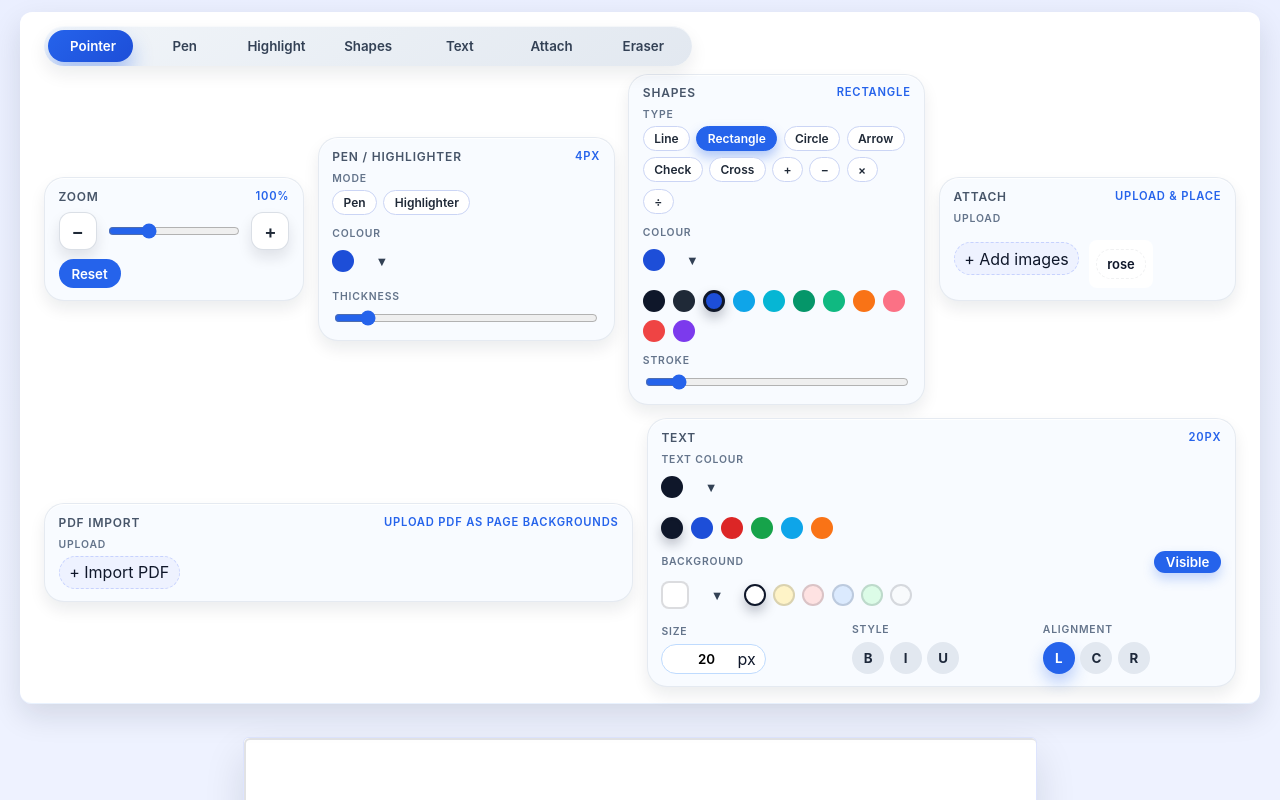
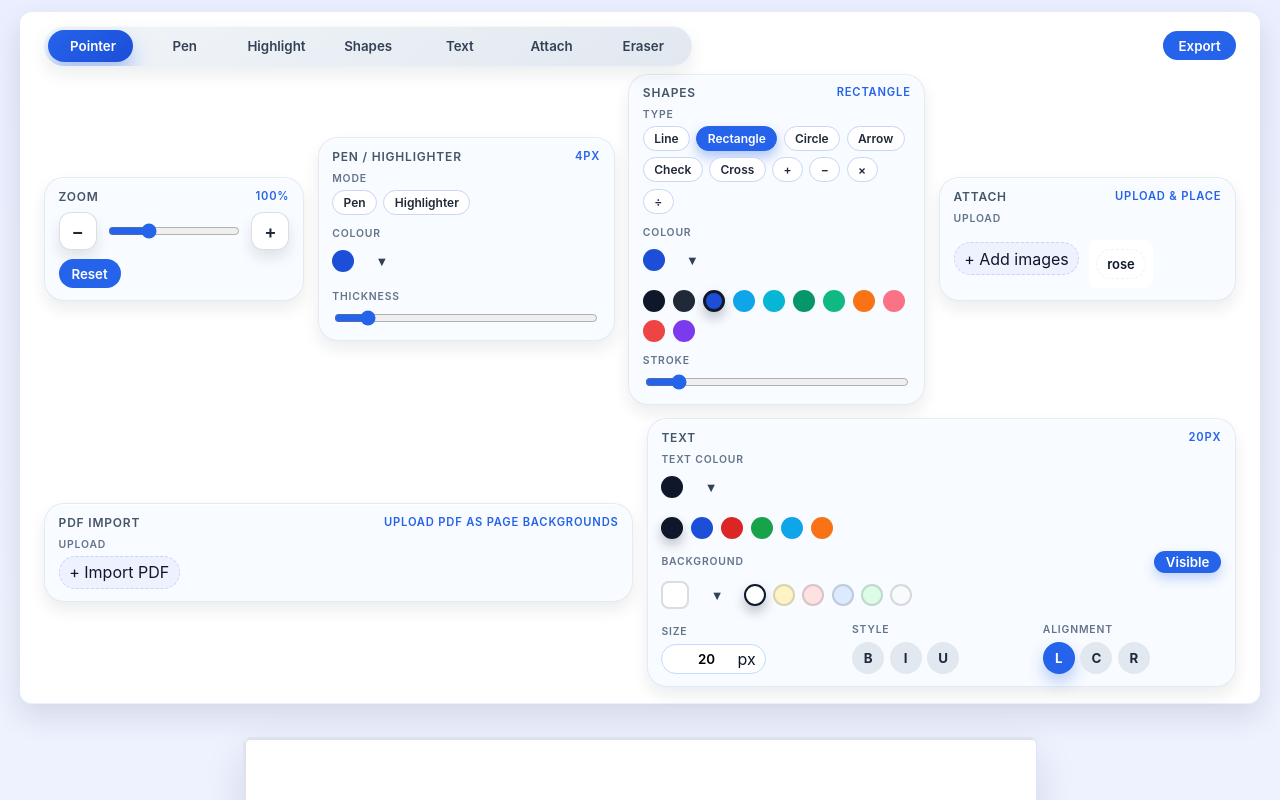
Before and after one commit to Artsadthavud/semivibe-pdf-editor, a React (Vite) app: page / in a window 1280 px wide. Shown: the top 800 px of the page. Built offline with nearby package versions, Linux system fonts and the light colour scheme.

Commit message:
feat: add export button to toolbar for PDF export functionality

```diff
--- a/src/App.tsx
+++ b/src/App.tsx
@@ -1396,7 +1396,10 @@ const App = () => {
               if (next !== 'text') setSelectedTextId(null);
             }}
           />
+          <div className="toolbar-actions">
+            <button type="button" className="toolbar-action" onClick={handleExportPdf} title="Export PDF">Export</button>
           </div>
+        </div>
           {/* toolbar-row end. Palette popover appears next when toggled */}
           {/* Attach card does not include colour controls (handled in the Pen/Highlighter card) */}
           {showPalette ? (
```
